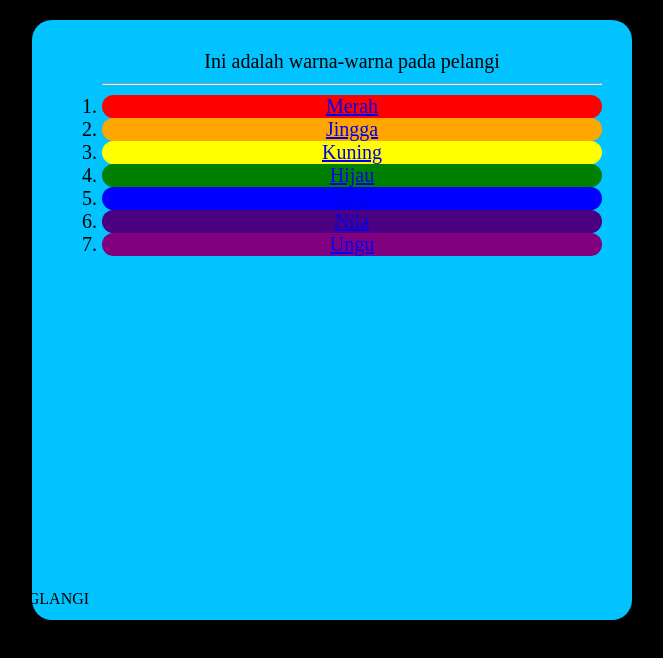
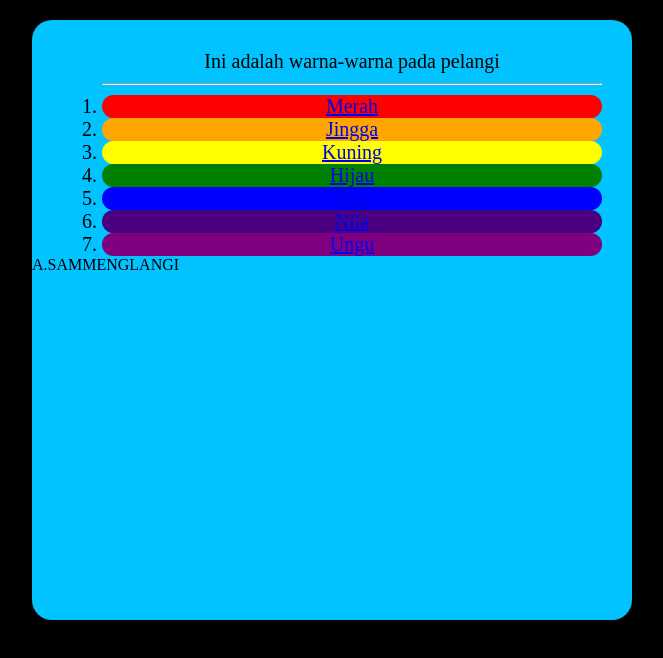
Before and after one commit to andisammenglangi/Test, a plain HTML site: page index.html in a window 1280 px wide. Shown: the whole page, without its empty margins (308-971 px from the left). Drawn offline with Linux system fonts and the light colour scheme.

Commit message:
Update index.html

```diff
--- a/index.html
+++ b/index.html
@@ -19,10 +19,8 @@
             border-radius: 20px;
         }
         .nama{
-            position: absolute;
-            top: 590px;
-            left: 250px;
             margin:auto;
+            margin-bottom:40px;
 
        }
     </style>
```
